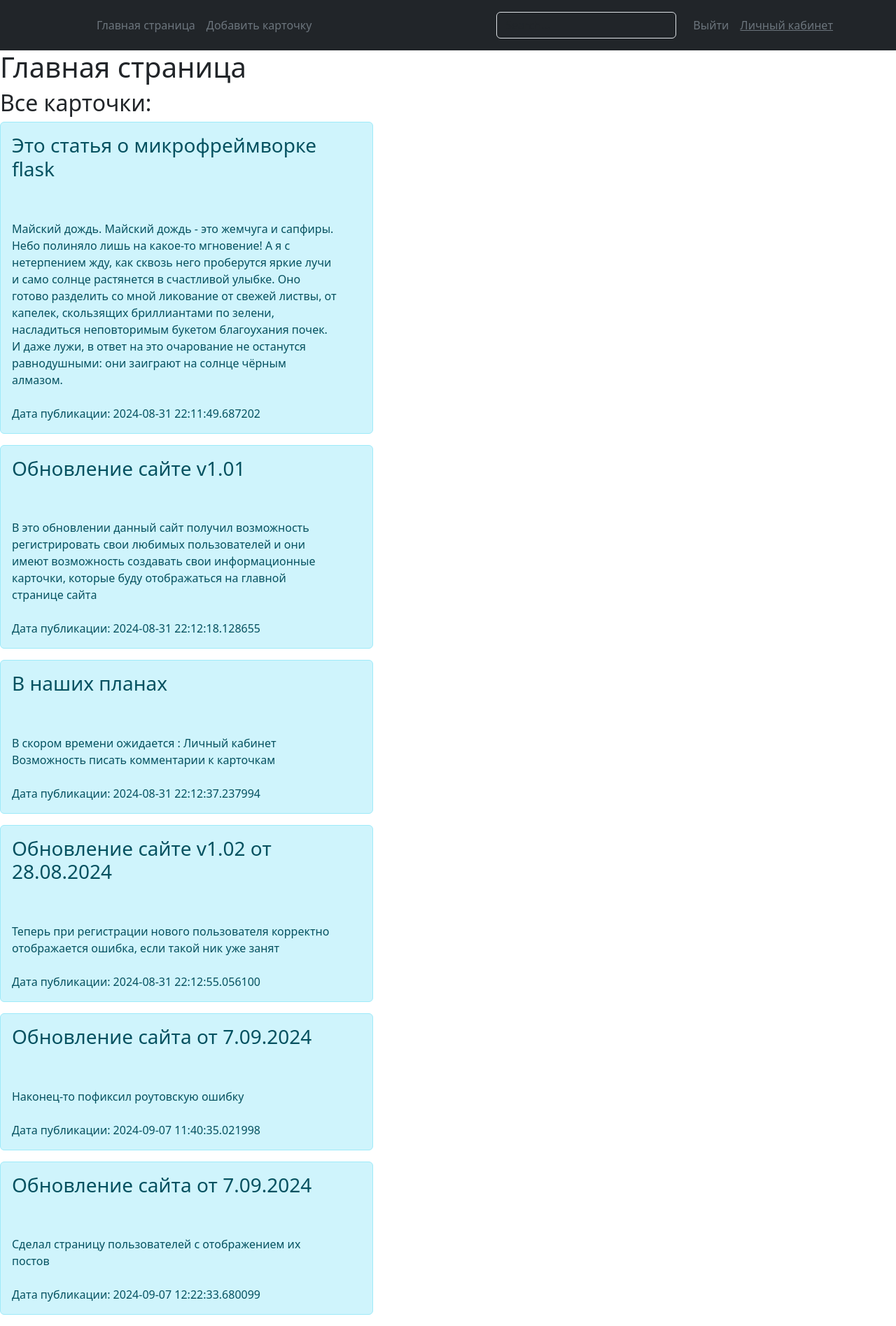
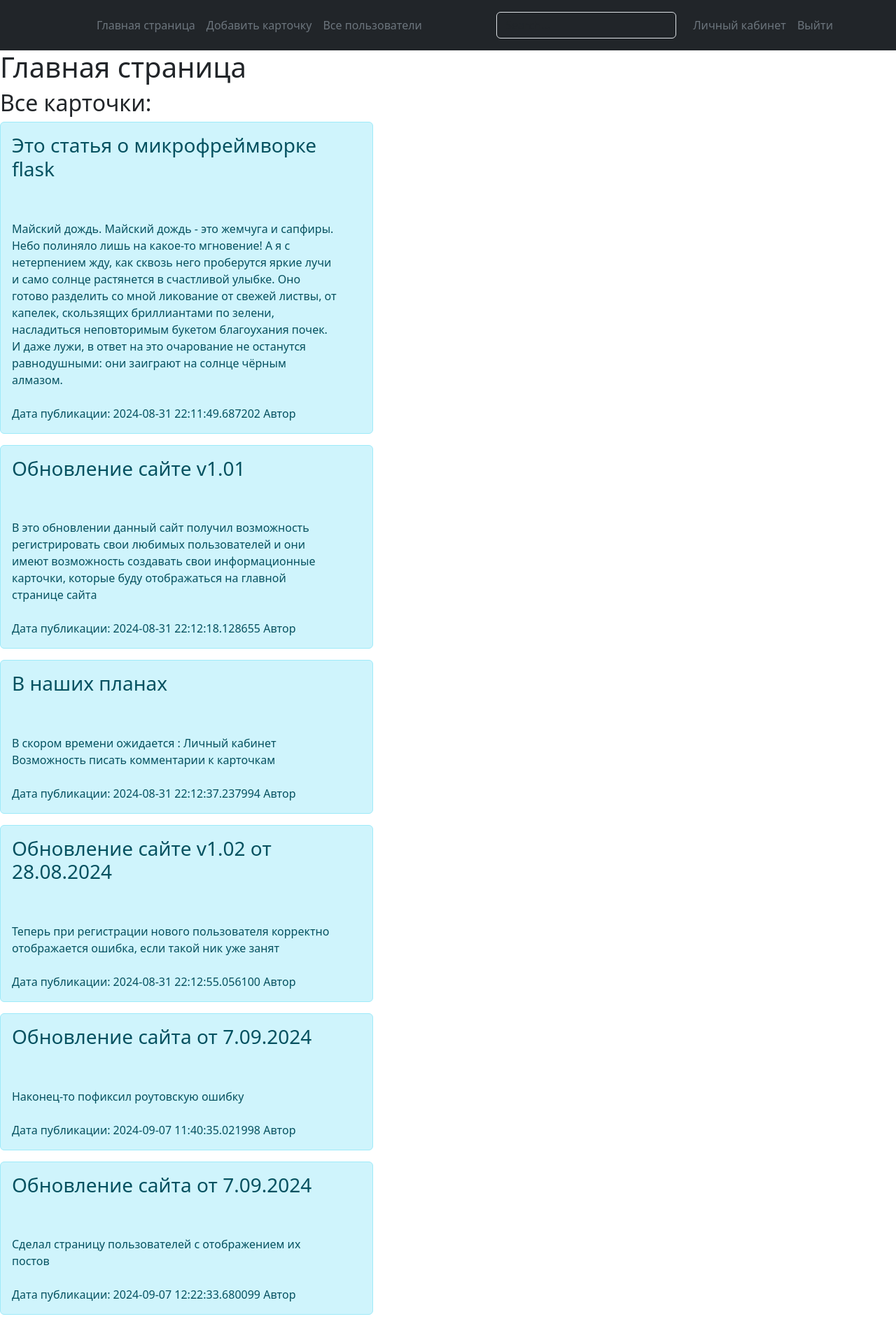
Before and after one commit to dem171/RepProject, a Flask app: page / in a window 1280 px wide. Shown: the whole page at 70% size. Run offline with Flask 3, Linux system fonts and the light colour scheme; a user stored in the database is signed in.

Commit message:
Добавил отображение личных страниц юзеров с написаными ими постами

```diff
--- a/app.py
+++ b/app.py
@@ -78,10 +78,10 @@ def load_user(user_id):
 @app.route("/index")
 def index():
     list_cards = Cards.query.order_by(Cards.date_add_card).all()
-    return render_template("index.html", list_cards=list_cards, )
+    return render_template("index.html", list_cards=list_cards)
 
 
-@app.route("/personal_account/")
+@app.route("/personal_acc")
 @login_required
 def personal_account():
     return render_template('personal_account.html', current_user=current_user)
@@ -91,6 +91,21 @@ def personal_account():
 @login_required
 def add_cards():
     return render_template('add_cards.html')
+
+
+@app.route("/all_user")
+def user_friend():
+    users = User.query.all()
+    return render_template('all_user.html', users=users)
+
+
+
+
+@app.route('/user/<id>')
+def acc_user(id):
+    user = User.query.get_or_404(id)
+    return render_template('user_acc.html', user=user)
+
 
 
 @app.route("/logout")
--- a/templates/base.html
+++ b/templates/base.html
@@ -14,19 +14,22 @@
 
         <ul class="nav col-12 col-lg-auto me-lg-auto mb-2 justify-content-center mb-md-0">
 
-            <li><a href="index" class="nav-link px-2 text-secondary">Главная страница</a></li>
+            <li><a href="/index" class="nav-link px-2 text-secondary">Главная страница</a></li>
             {% if current_user.is_authenticated  %}
-            <li><a href="add_cards" class="nav-link px-2 text-secondary">Добавить карточку</a></li>
+            <li><a href="/add_cards" class="nav-link px-2 text-secondary">Добавить карточку</a></li>
+            <li><a href="/all_user" class="nav-link px-2 text-secondary">Все пользователи</a></li>
             {% endif %}
         </ul>
 
         <form class="col-12 col-lg-auto mb-3 mb-lg-0 me-lg-3" role="search">
           <input type="search" class="form-control form-control-dark text-bg-dark" placeholder="Search..." aria-label="Search">
         </form>
+
           {% if current_user.is_authenticated  %}
-          <a href="logout" class="nav-link px-2 text-secondary">Выйти</a>
+          <a href="/personal_acc" class="nav-link px-2 text-secondary">Личный кабинет</a>
+          <a href="/logout" class="nav-link px-2 text-secondary">Выйти</a>
 
-          <a href="personal_account" class="=nav-link px-2 text-secondary">Личный кабинет</a>
+
 
           {% else %}
 
--- a/templates/index.html
+++ b/templates/index.html
@@ -23,7 +23,8 @@
     <br>
     <br>
             Дата публикации:  {{ el.date_add_card }}
-
+    Автор
  </div>
 {% endfor %}
+
 {% endblock %}
```
Also changed, not shown: instance/my_db.db.
